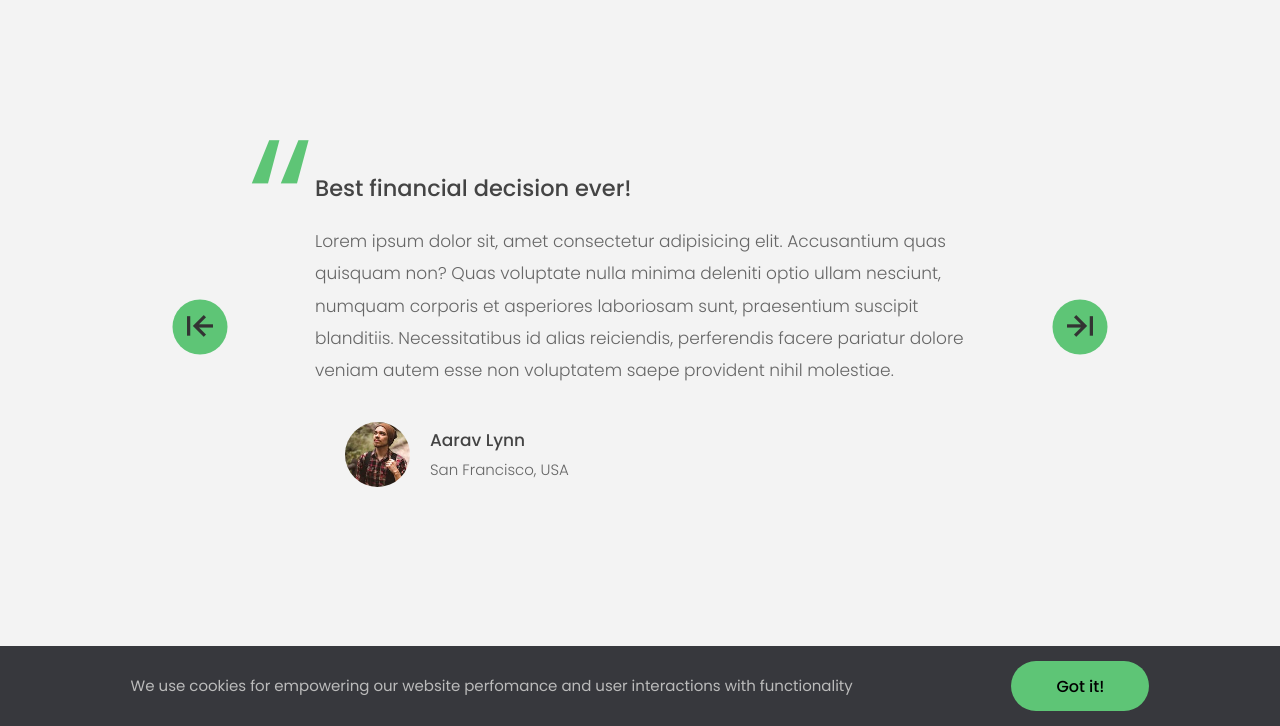
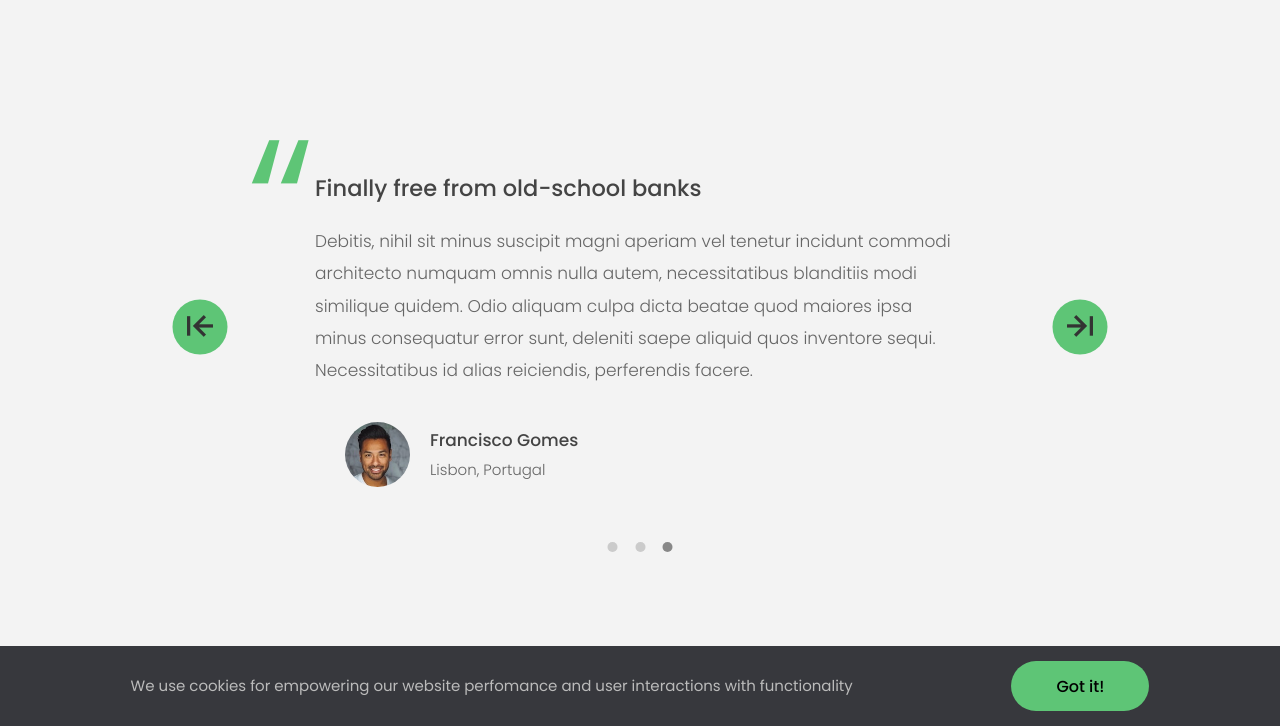
Before and after one commit to zourdyzou/bankist-frontend, a website: page src/index.html in a window 1280 px wide. Both pictures are taken after a click on the button 200 px from the left and 3835 px from the top of the page. Shown: the part 3509-4235 px from the top of the page. Drawn offline with nearby package versions, Linux system fonts and the light colour scheme.

Commit message:
slider functionality

```diff
--- a/src/index.html
+++ b/src/index.html
@@ -294,7 +294,7 @@
           </div>
         </div>
 
-        <div class="slide slide--2 u-none">
+        <div class="slide slide--2">
           <div class="testimonial">
             <h5 class="testimonial__header">
               The last step to becoming a complete minimalist
@@ -314,7 +314,7 @@
           </div>
         </div>
 
-        <div class="slide slide--3 u-none">
+        <div class="slide slide--3">
           <div class="testimonial">
             <h5 class="testimonial__header">
               Finally free from old-school banks
--- a/src/js/App.js
+++ b/src/js/App.js
@@ -274,6 +274,95 @@ imgTargets.forEach(img => {
 //! BUILD SLIDER COMPONENTS: TESTIMONIALS REVIEW
 ////-------------------------------------/////
 
+const slider = function () {
+  const slides = document.querySelectorAll('.slide');
+  const btnLeft = document.querySelector('.slider__btn--left');
+  const btnRight = document.querySelector('.slider__btn--right');
+  const dotContainer = document.querySelector('.dots');
+
+  //* current Slide
+  let currSlide = 0;
+  const maxSlide = slides.length;
+
+  // Functions
+  const createDots = function () {
+    slides.forEach(function (_, i) {
+      dotContainer.insertAdjacentHTML(
+        'beforeend',
+        `<button class="dots__dot" data-slide="${i}"></button>`
+      );
+    });
+  };
+
+  //! ACTIVE DOTS
+  const activeDots = function (slide) {
+    document
+      .querySelectorAll('.dots__dot')
+      .forEach(dot => dot.classList.remove('dots__dot--active'));
+
+    document
+      .querySelector(`.dots__dot[data-slide="${slide}"]`)
+      .classList.add('dots__dot--active');
+  };
+
+  const goToSlide = function (slide) {
+    slides.forEach(
+      (s, i) => (s.style.transform = `translateX(${100 * (i - slide)}%)`)
+    );
+  };
+
+  //? NEXT SLIDE
+  const nextSlide = function () {
+    if (currSlide === maxSlide - 1) {
+      currSlide = 0;
+    } else {
+      currSlide++;
+    }
+
+    goToSlide(currSlide);
+    activeDots(currSlide);
+  };
+  //? PREV SLIDE
+  const prevSlide = function () {
+    if (currSlide === 0) {
+      currSlide = maxSlide - 1; //! it stops when there is nothing come after
+    } else {
+      currSlide--;
+    }
+
+    goToSlide(currSlide);
+    activeDots(currSlide);
+  };
+
+  // INIT
+  const init = function () {
+    goToSlide(0);
+    createDots();
+    activeDots(0);
+  };
+
+  init();
+
+  btnLeft.addEventListener('click', prevSlide);
+  btnRight.addEventListener('click', nextSlide);
+
+  document.addEventListener('keydown', function (e) {
+    console.log(e.key);
+
+    if (e.key === 'ArrowRight') nextSlide();
+    e.key === 'ArrowLeft' && prevSlide();
+  });
+
+  dotContainer.addEventListener('click', function (e) {
+    if (e.target.classList.contains('dots__dot')) {
+      const { slide } = e.target.dataset;
+      goToSlide(slide);
+      activeDots(slide);
+    }
+  });
+};
+
+slider();
 /////-------------------------------------/////
 //! CREATING AND INSERTING ELEMENT
 //! CREATING COOKIES MESSAGE AND CONSENT
--- a/src/sass/components/_slider.scss
+++ b/src/sass/components/_slider.scss
@@ -97,6 +97,10 @@
   transform: translateX(-50%);
   display: flex;
 
+  @include responds(phone) {
+    bottom: 0;
+  }
+
   &__dot {
     border: none;
     background-color: #b9b9b9;
```
Also changed, not shown: src/styles.css.
